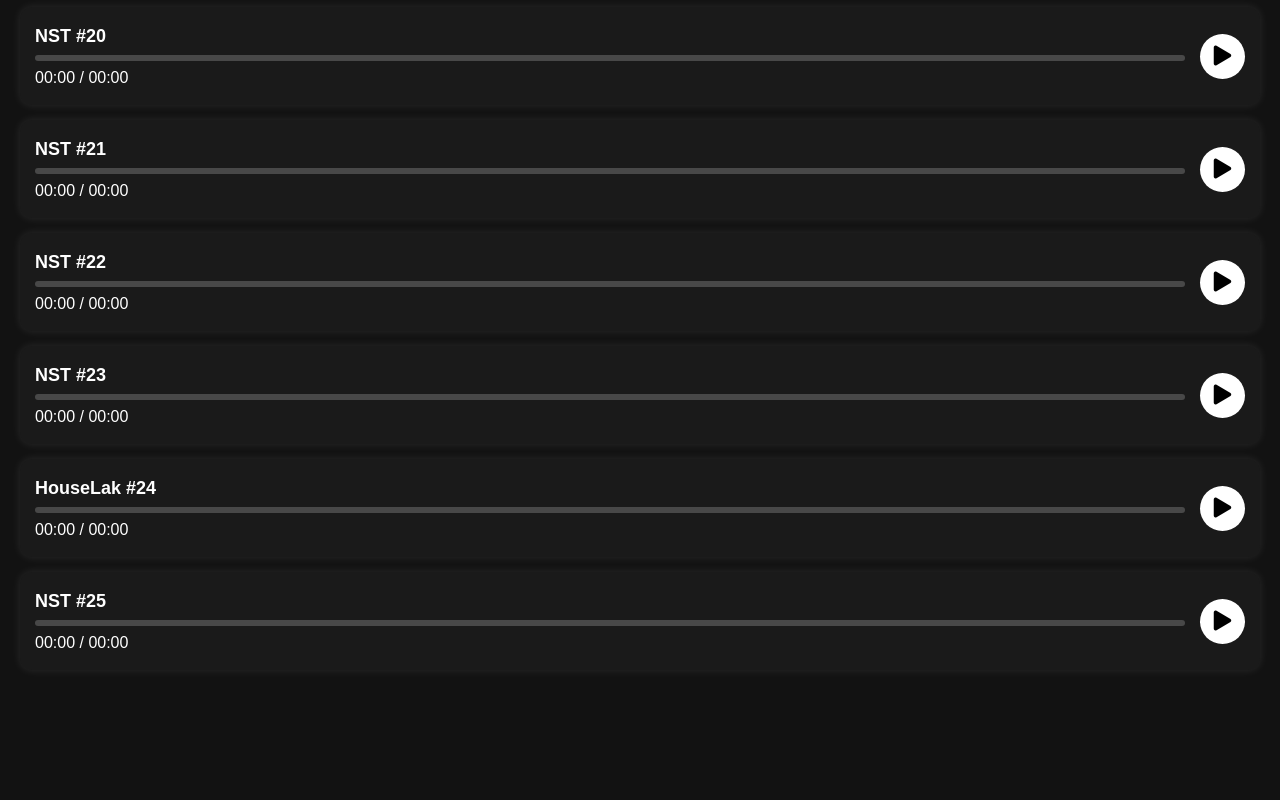
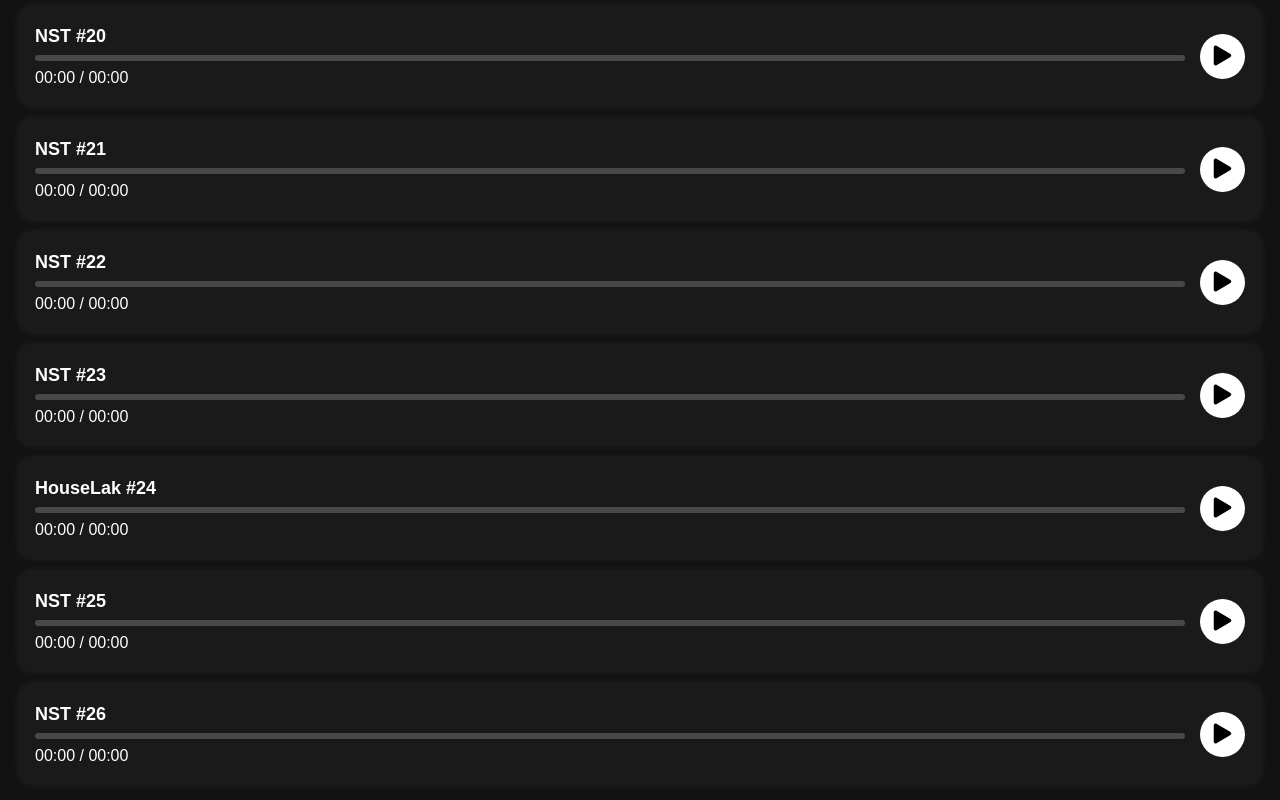
Before and after one commit to Teo4268/Bancuoiung, a plain HTML site: page index.html in a window 1280 px wide. Shown: the part 2172-2972 px from the top of the page. Before the commit the page ends 2877 px from the top, so only its background shows below. Drawn offline with nearby package versions, Linux system fonts and the light colour scheme; a script that the page names is missing.

Commit message:
Update index.html

```diff
--- a/index.html
+++ b/index.html
@@ -312,6 +312,18 @@
           <source src="https://huggingface.co/datasets/apinhac/apinhac1/resolve/main/5_6154386173197292545.mp3" type="audio/mpeg">
         </audio>
       </div>
+
+      <div class="song-card">
+        <div class="flex-1">
+          <h2 class="text-lg font-bold">NST #26</h2>
+          <div class="progress-bar"><div class="progress"></div></div>
+          <span class="time">00:00 / 00:00</span>
+        </div>
+        <button class="play-btn"><i class="fas fa-play"></i></button>
+        <audio>
+          <source src="https://huggingface.co/datasets/apinhac/apinhac1/resolve/main/5_6266814518492401922.mp3" type="audio/mpeg">
+        </audio>
+      </div>
     </div>
   </div>
 
```
